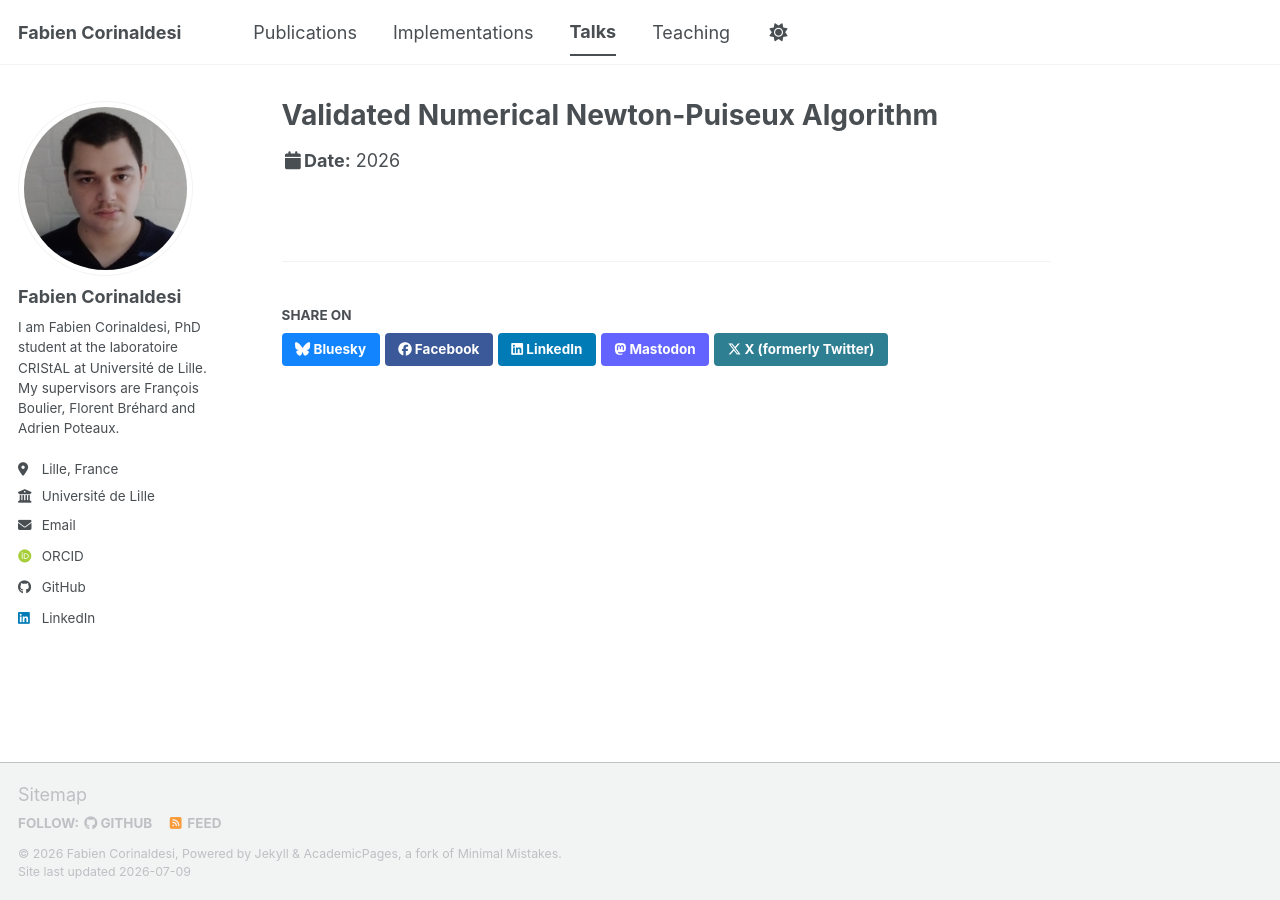
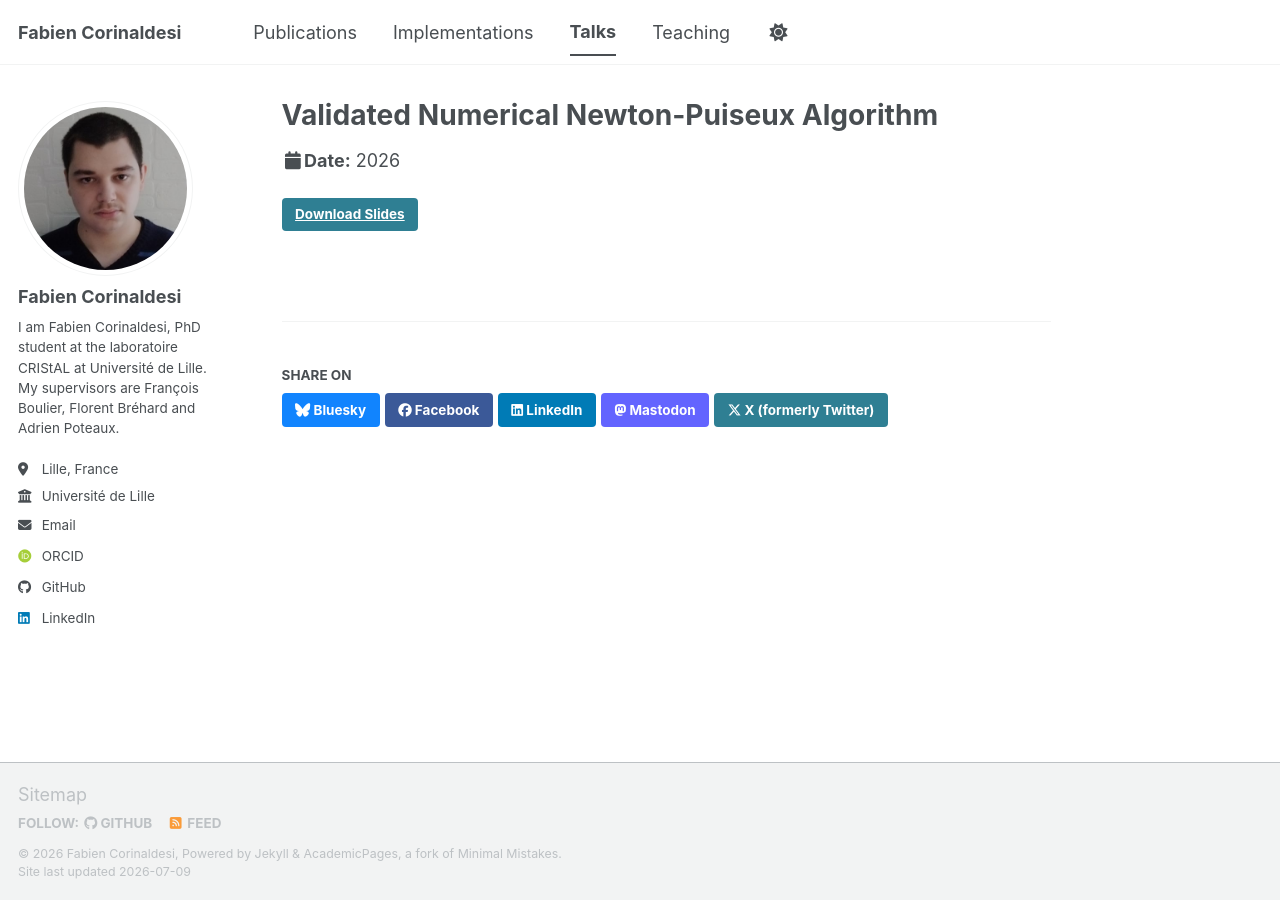
Before and after one commit to fabiencorinaldesi1/fabiencorinaldesi1.github.io, a Jekyll site: the page built from _talks/2012-03-01-talk-1.md, in a window 1280 px wide. Built offline with Jekyll 4.4.1, drawn with Linux system fonts in a browser that asks for light colours; some web fonts are replaced; a script bundle is joined from its source files by our own code; library files that are not in the unit come from our copies.

Commit message:
manuellement le lien

```diff
--- a/_talks/2012-03-01-talk-1.md
+++ b/_talks/2012-03-01-talk-1.md
@@ -4,5 +4,6 @@ collection: talks
 type: "Talk"
 date: 2026-03-02
 venue: "Luminy, France"
-slidesurl: 'files/diapoJNCF.pdf'
 ---
+
+<p><a href="/files/diapoJNCF.pdf" class="btn btn--info">Download Slides</a></p>
```
